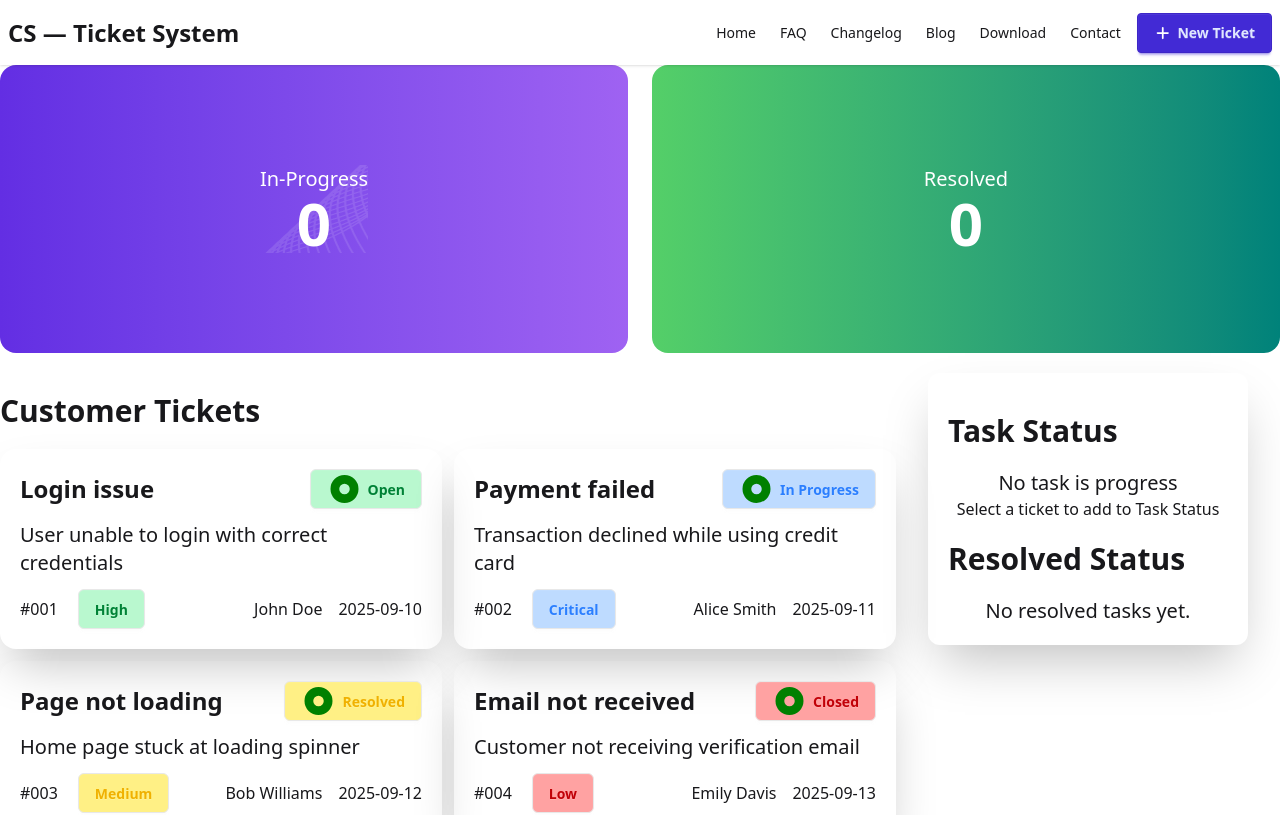
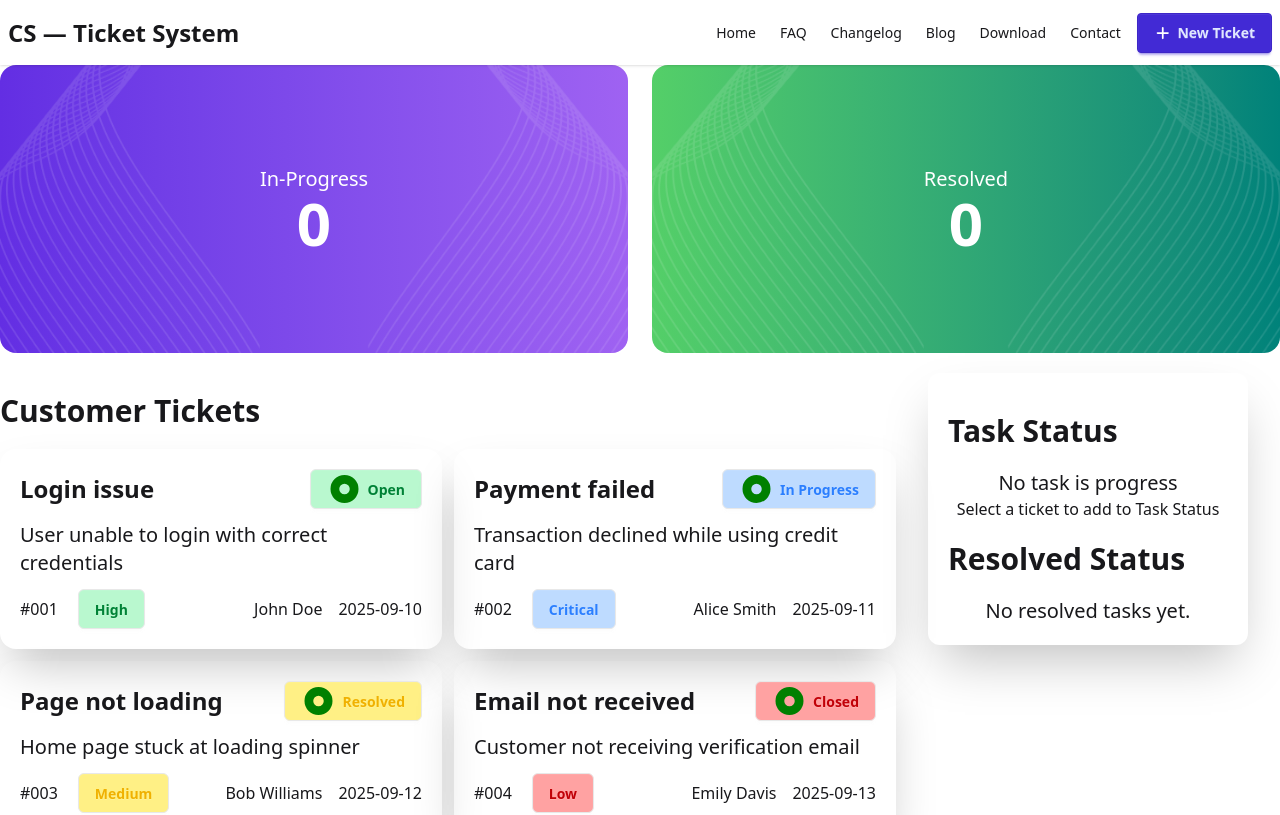
Before and after one commit to Mahadi9990/B12A7-Customer-Support-Zone, a React (Vite) app: page / in a window 1280 px wide. Shown: the top 815 px of the page. Built offline with nearby package versions, Linux system fonts and the light colour scheme.

Commit message:
finish all

```diff
--- a/src/components/Banner/Banner.jsx
+++ b/src/components/Banner/Banner.jsx
@@ -1,19 +1,34 @@
-
-export default function Banner({progress,resolveCount}) {
+export default function Banner({ progress, resolveCount }) {
   return (
-    <div className='max-w-[1300px] mx-auto flex flex-col md:flex-row justify-between items-center gap-6'>
-        <div className={`bg-gradient-to-r from-[#632EE3] to-[#9F62F2] h-72 w-full rounded-2xl flex flex-col text-white justify-center items-center `}
-        >
-          <div className="text-center bg-[url('/public/123.png')]">
-            <h1 className="text-xl">In-Progress</h1>
+    <div className="max-w-[1300px] mx-auto flex flex-col md:flex-row justify-between items-center gap-6">
+      <div className={`bg-gradient-to-r from-[#632EE3] to-[#9F62F2] h-72 w-full rounded-2xl  text-white`}>
+        <div className="w-full h-full text-center flex justify-evenly items-center">
+          <div className=" h-full">
+            <img className="h-full" src="/public/123.png" alt="" />
+          </div>
+          <div className="">
+            <h1 className="text-xl text-nowrap">In-Progress</h1>
             <p className="text-6xl font-bold">{progress.length}</p>
           </div>
+          <div className=" h-full">
+            <img src="/public/123.png" alt="" className="h-full rotate-y-180" />
+          </div>
         </div>
-        <div className={`bg-gradient-to-r from-[#54CF68] to-[#00827A] h-72 w-full rounded-2xl flex flex-col text-white justify-center items-center`}>
-          <h1 className="text-xl ">Resolved</h1>
-          <p className="text-6xl font-bold">{resolveCount}</p>
+      </div>
+      <div className={`bg-gradient-to-r from-[#54CF68] to-[#00827A] h-72 w-full rounded-2xl flex flex-col text-white justify-center items-center`} >
+        <div className="w-full h-full text-center flex justify-evenly items-center">
+          <div className=" h-full">
+            <img className="h-full" src="/public/123.png" alt="" />
+          </div>
+          <div className="">
+            <h1 className="text-xl text-nowrap">Resolved</h1>
+            <p className="text-6xl font-bold">{resolveCount}</p>
+          </div>
+          <div className=" h-full">
+            <img src="/public/123.png" alt="" className="h-full rotate-y-180" />
+          </div>
         </div>
+      </div>
     </div>
-
-  )
+  );
 }
--- a/src/components/Footer/Footer.jsx
+++ b/src/components/Footer/Footer.jsx
@@ -5,7 +5,7 @@ import { faSquareFacebook } from "@fortawesome/free-brands-svg-icons";
 import { faEnvelope } from "@fortawesome/free-regular-svg-icons";
 export default function Footer() {
   return (
-    <div className="bg-black mx-auto text-[#A1A1AA]">
+    <div className="bg-black mx-auto text-[#A1A1AA] p-5">
       <div className="max-w-[1400px] mx-auto flex flex-col lg:flex-row justify-evenly gap-5 items-start py-9 border-b-2 border-b-[#A1A1AA]">
         <div className="logo_area w-full lg:w-[25%]">
           <h1 className="text-3xl font-bold text-white">CS — Ticket System</h1>
--- a/src/components/Task/Task.jsx
+++ b/src/components/Task/Task.jsx
@@ -1,5 +1,7 @@
 import { useState } from "react";
 import { toast } from "react-toastify";
+import { FontAwesomeIcon } from "@fortawesome/react-fontawesome";
+import { faCheck } from "@fortawesome/free-solid-svg-icons";
 
 export default function Task({
   progress,
@@ -37,7 +39,7 @@ export default function Task({
                 <h1 className="py-3">{item.title}</h1>
                 <button
                   onClick={() => handleResolve(item)}
-                  className="btn btn-success w-full"
+                  className="btn btn-success w-full text-white"
                 >
                   Complete
                 </button>
@@ -61,10 +63,10 @@ export default function Task({
               <div key={item.id} className="my-3 w-full">
                 <h1 className="py-3">{item.title}</h1>
                 <div className="flex flex-row justify-between items-center">
-                  <h1>Completed</h1>
+                  <h1 className="text-green-400"><FontAwesomeIcon className="text-green-400" icon={faCheck} /> Completed</h1>
                   <button
                   onClick={() => handleResolveArray(item)}
-                  className="btn btn-success"
+                  className="btn btn-success text-white"
                 >
                   Click to Delete
                 </button>
```
